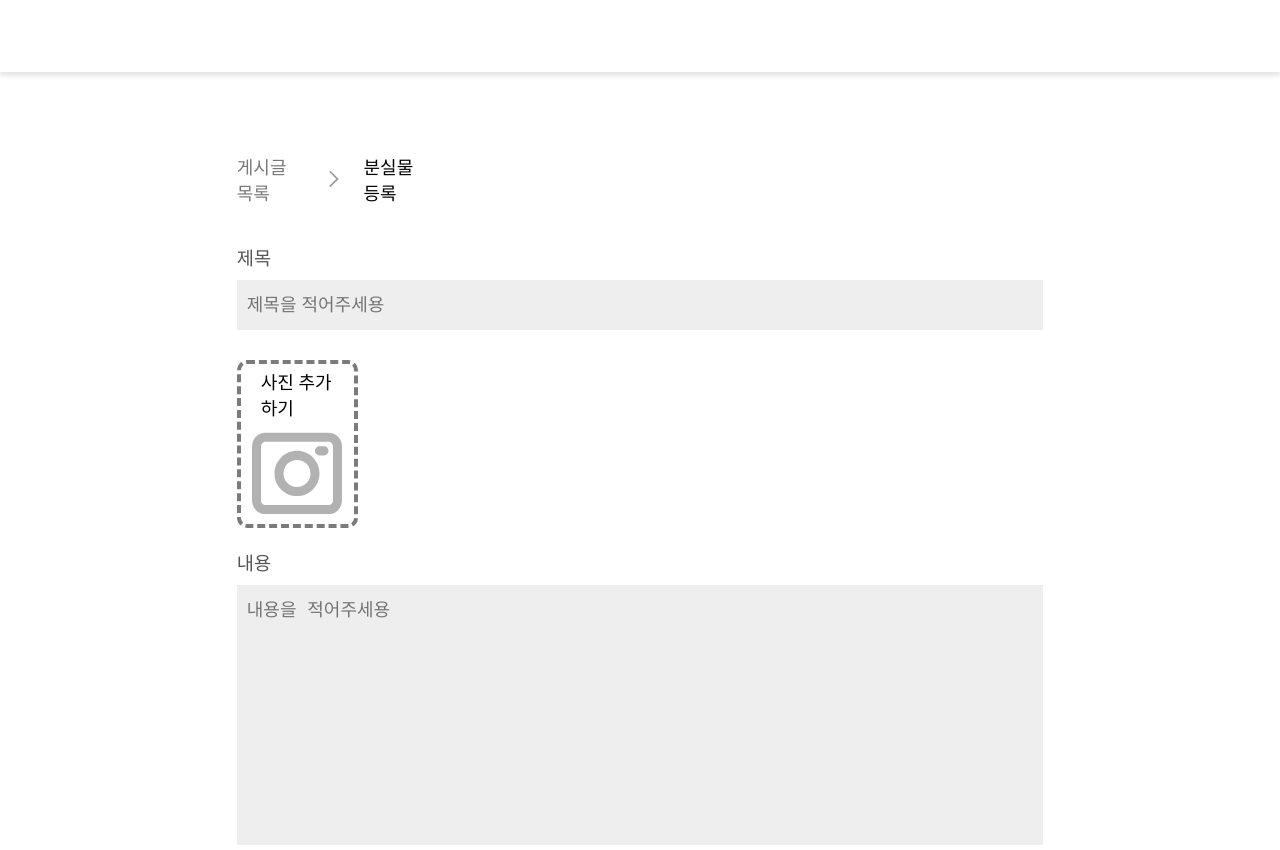
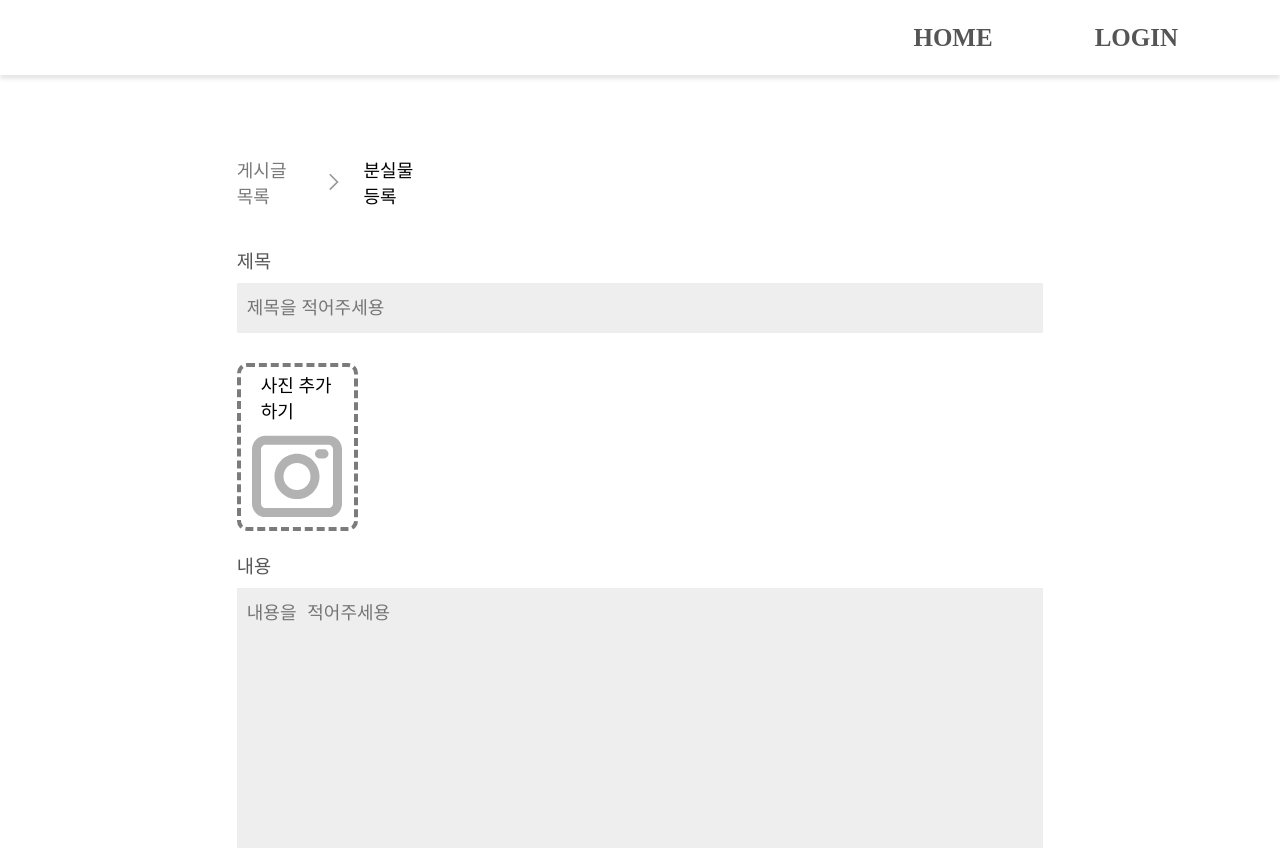
Before and after one commit to Gram-Doffice/Doffice_FE, a React (Vite) app: page /write-lost in a window 1280 px wide. Shown: the top 850 px of the page. Built offline with nearby package versions, Linux system fonts and the light colour scheme.

Commit message:
11/04 - Header 추가

```diff
--- a/src/pages/Write_Lost.jsx
+++ b/src/pages/Write_Lost.jsx
@@ -3,6 +3,7 @@ import styled from "@emotion/styled";
 import arrow from "../assets/arrow.svg";
 import camera from "../assets/camera.svg";
 import { useNavigate } from "react-router-dom";
+import Header from "../components/Header";
 
 const Write_Notice = () => {
 
@@ -54,15 +55,7 @@ const Body = styled.div`
   height: 900px;
 `;
 
-const Header = styled.div`
-  width: 100%;
-  height: 8%;
-  box-shadow: 0 4px 4px rgba(0, 0, 0, 0.1);
-  display: flex;
-  justify-content: flex-end;
-  align-items: center;
-  margin-bottom: 49px;
-`;
+
 
 
 const Main = styled.div`
```
